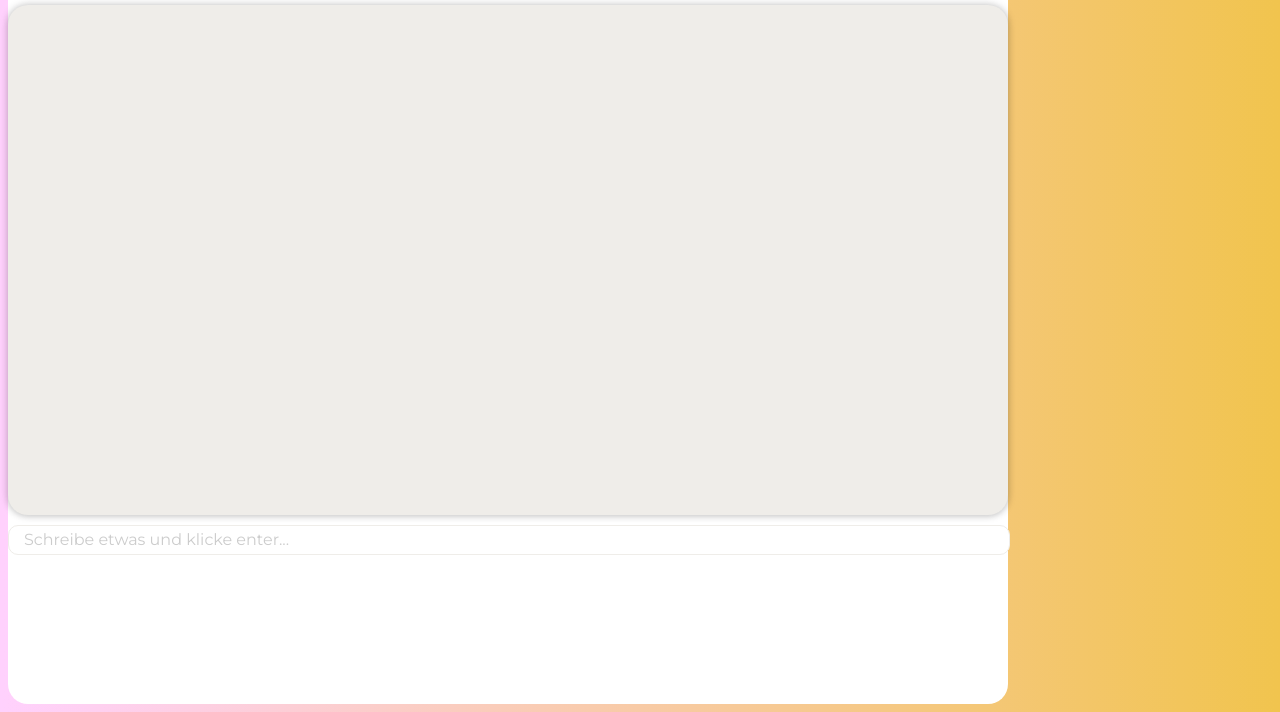
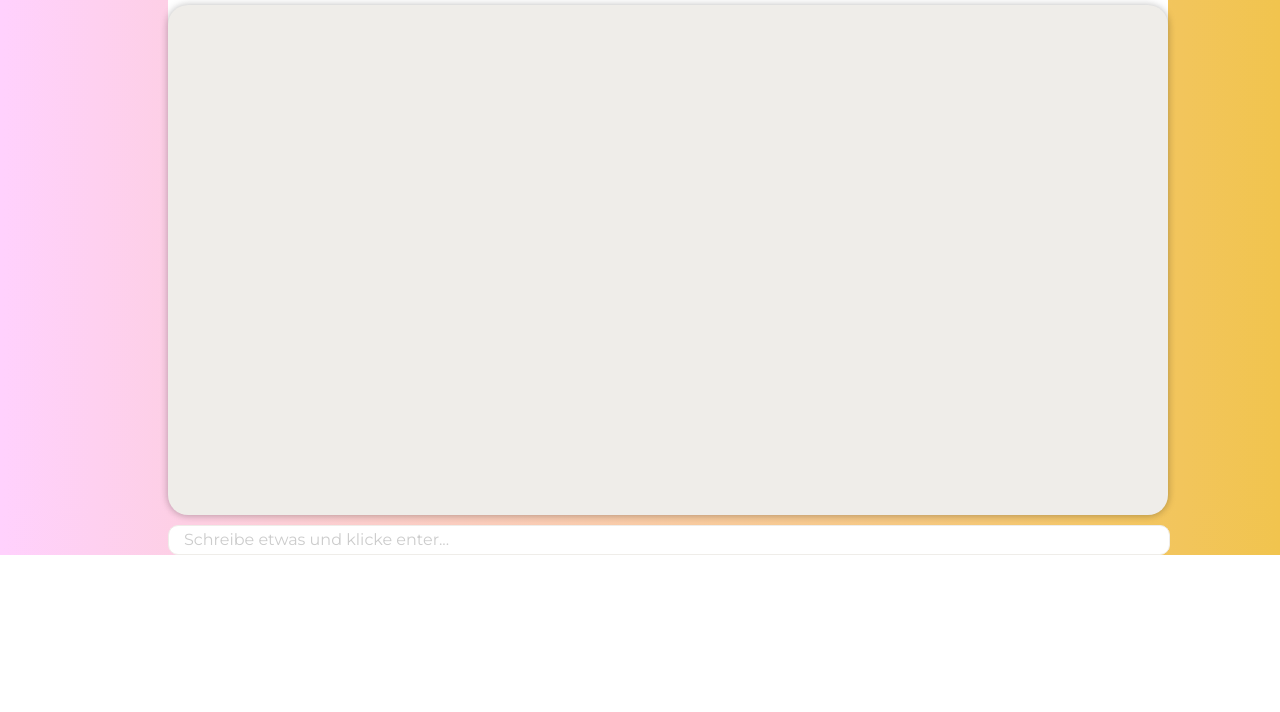
Before and after one commit to voelkely/Konzeption, a plain HTML site: page Konzeption/Client/indexChat.html in a window 1280 px wide. Shown: the part 299-1011 px from the top of the page. After the commit the page ends 854 px from the top, so only its background shows below. Drawn offline with Linux system fonts and the light colour scheme.

Commit message:
Update stylingChat.css

```diff
--- a/Konzeption/Client/stylingChat.css
+++ b/Konzeption/Client/stylingChat.css
@@ -16,13 +16,13 @@ body {
 
     width: 1000px;
     height: 600px;
-       /*  margin-left: 160px; */
+    margin-left: 160px;
     background-color: white;
-    border-radius: 20px;
+    border-radius: 15px;
 
-    min-height: 100vh ;
     font-family: Montserrat;
-   /*    margin: 2rem;
+    /*      min-height: 100vh ;
+    margin: 2rem;
     display: flex;
     flex-direction: column;
     align-items:flex-end;*/
```
